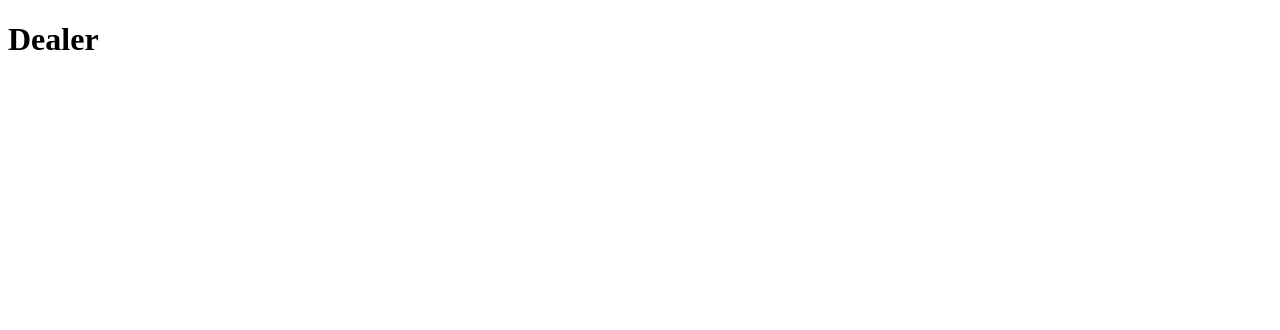
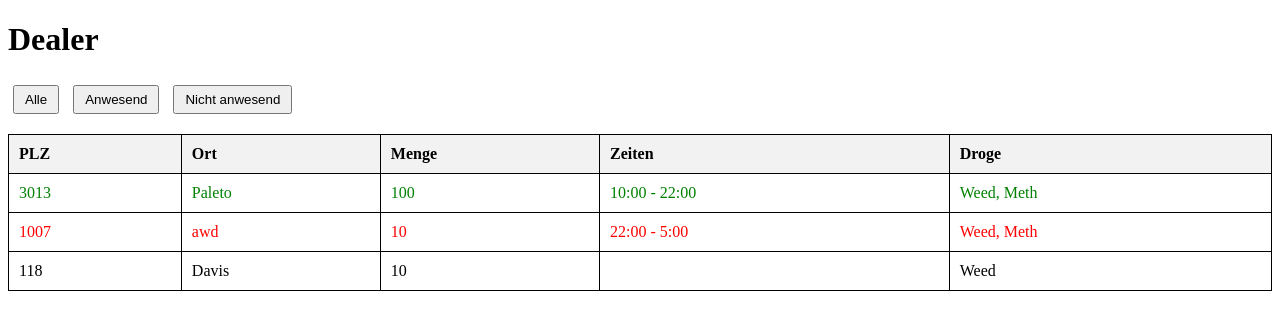
Before and after one commit to TechniccGamingF/LSSRP, a plain HTML site: page index.html in a window 1280 px wide. Drawn offline with Linux system fonts and the light colour scheme.

Commit message:
Index fix admin panel created, all functions created and work (test needed)

```diff
--- /dev/null
+++ b/css/style.css
@@ -0,0 +1,27 @@
+
+#green{
+    color: green;
+}
+#red{
+    color: red;
+}
+table {
+    width: 100%;
+    margin-top: 15px;
+    border-collapse: collapse;
+}
+table, th, td {
+    border: 1px solid black;
+}
+th, td {
+    padding: 10px;
+    text-align: left;
+}
+th {
+    background-color: #f2f2f2;
+}
+.button {
+    padding: 5px 10px;
+    margin: 5px;
+    cursor: pointer;
+}
--- a/data/data.json
+++ b/data/data.json
@@ -1,32 +1,23 @@
 [
     {
-        "PLZ": "1",
-        "Ort": "",
-        "Menge": "1",
-        "Artikel":[
-            {
-                "Droge": "1"
-            }
-        ]
+        "PLZ": "3013",
+        "Ort": "Paleto",
+        "Menge": "100",
+        "Zeiten": "10:00 - 22:00",
+        "Droge": "Weed, Meth"
     },
     {
-        "PLZ": "2",
-        "Ort": "",
-        "Menge": "1",
-        "Artikel":[
-            {
-                "Droge": "1"
-            }
-        ]
+        "PLZ": "1007",
+        "Ort": "awd",
+        "Menge": "10",
+        "Zeiten": "22:00 - 5:00",
+        "Droge": "Weed, Meth"
     },
     {
-        "PLZ": "3",
-        "Ort": "",
-        "Menge": "1",
-        "Artikel":[
-            {
-                "Droge": "1"
-            }
-        ]
+        "PLZ": "118",
+        "Ort": "Davis",
+        "Menge": "10",
+        "Zeiten": "",
+        "Droge": "Weed"
     }
 ]
--- a/index.html
+++ b/index.html
@@ -3,17 +3,18 @@
   <head>
     <meta charset="UTF-8" />
     <meta name="viewport" content="width=device-width, initial-scale=1.0" />
+    <link rel="stylesheet" href="css/style.css">
     <title>LSSRP</title>
+    <script src="js/normal.js"></script>
   </head>
   <body>
-    <h1>Dealer</h1>
+    <div id="content">
+      <h1>Dealer</h1>
+      <input type="button" class="button" id="selectAll" value="Alle" onclick="selectAll()">
+      <input type="button" class="button" value="Anwesend" onclick="onlyAnwesend()">
+      <input type="button" class="button" value="Nicht anwesend" onclick="onlyAbwesend()">
+      <br>
+    </div>
   </body>
 </html>
-
-<script>
-  document.addEventListener("DOMContentLoaded", async () => {
-    const response = await fetch('data/data.json');
-    const data = await response.json();
-    console.log(data);
-  });
-</script>
+<script>document.getElementById("selectAll").click();</script>
--- /dev/null
+++ b/js/normal.js
@@ -0,0 +1,92 @@
+   function selectAll() {
+    fetch("data/data.json")
+    .then(response => response.json())
+    .then(data => {
+        const d = new Date();
+        let htmlAusgabe = "<table><tr><th>PLZ</th><th>Ort</th><th>Menge</th><th>Zeiten</th><th>Droge</th></tr>";
+        for (let i = 0; i < data.length; i++) {
+            const PLZ = data[i].PLZ;
+            const Ort = data[i].Ort;
+            const Menge = data[i].Menge;
+            const Zeiten = data[i].Zeiten;
+            const Droge = data[i].Droge;
+
+            const currentTime = d.getHours() * 60 + d.getMinutes(); // current time in minutes
+            let isNow = false;
+            if (Zeiten) {
+                const [timeStart, timeEnd] = Zeiten.split('-').map(time => {
+                    const [hours, minutes] = time.split(':').map(Number);
+                    return hours * 60 + minutes;
+                });
+                isNow = currentTime >= timeStart && currentTime <= timeEnd;
+            }
+
+            let color = isNow ? 'green' : (Zeiten ? 'red' : 'white');
+            htmlAusgabe += `<tr id=${color}><td>${PLZ}</td><td>${Ort}</td><td>${Menge}</td><td>${Zeiten}</td><td>${Droge}</td></tr>`;
+        }
+        htmlAusgabe += "</table>";
+        document.getElementById('content').innerHTML = `<h1>Dealer</h1><input type="button" class="button" id="selectAll" value="Alle" onclick="selectAll()"> <input type="button" class="button" value="Anwesend" onclick="onlyAnwesend()"> <input type="button" class="button" value="Nicht anwesend" onclick="onlyAbwesend()"> <br>` + htmlAusgabe;
+    });
+}
+function onlyAnwesend() {
+    fetch("data/data.json")
+    .then(response => response.json())
+    .then(data => {
+        let htmlAusgabe = "<table><tr><th>PLZ</th><th>Ort</th><th>Menge</th><th>Zeiten</th><th>Droge</th></tr>";
+        for (let i = 0; i < data.length; i++) {
+            const PLZ = data[i].PLZ;
+            const Ort = data[i].Ort;
+            const Menge = data[i].Menge;
+            const Zeiten = data[i].Zeiten;
+            const Droge = data[i].Droge;
+
+            const currentTime = new Date().getHours() * 60 + new Date().getMinutes(); // current time in minutes
+            let isNow = false;
+            if (Zeiten) {
+                const [timeStart, timeEnd] = Zeiten.split('-').map(time => {
+                    const [hours, minutes] = time.split(':').map(Number);
+                    return hours * 60 + minutes;
+                });
+                isNow = currentTime >= timeStart && currentTime <= timeEnd;
+            }
+
+            if (isNow) {
+                let color = 'green';
+                htmlAusgabe += `<tr id=${color}><td>${PLZ}</td><td>${Ort}</td><td>${Menge}</td><td>${Zeiten}</td><td>${Droge}</td></tr>`;
+            }
+        }
+        htmlAusgabe += "</table>";
+        document.getElementById('content').innerHTML = `<h1>Dealer</h1><input type="button" class="button" id="selectAll" value="Alle" onclick="selectAll()"> <input type="button" class="button" value="Anwesend" onclick="onlyAnwesend()"> <input type="button" class="button" value="Nicht anwesend" onclick="onlyAbwesend()"> <br>` + htmlAusgabe;
+    });
+}
+function onlyAbwesend() {
+    fetch("data/data.json")
+    .then(response => response.json())
+    .then(data => {
+        let htmlAusgabe = "<table><tr><th>PLZ</th><th>Ort</th><th>Menge</th><th>Zeiten</th><th>Droge</th></tr>";
+        for (let i = 0; i < data.length; i++) {
+            const PLZ = data[i].PLZ;
+            const Ort = data[i].Ort;
+            const Menge = data[i].Menge;
+            const Zeiten = data[i].Zeiten;
+            const Droge = data[i].Droge;
+
+            const currentTime = new Date().getHours() * 60 + new Date().getMinutes(); // current time in minutes
+            let isNow = false;
+            if (Zeiten) {
+                const [timeStart, timeEnd] = Zeiten.split('-').map(time => {
+                    const [hours, minutes] = time.split(':').map(Number);
+                    return hours * 60 + minutes;
+                });
+                isNow = currentTime >= timeStart && currentTime <= timeEnd;
+            }
+
+            if (!isNow) {
+                let color = 'red';
+                htmlAusgabe += `<tr id=${color}><td>${PLZ}</td><td>${Ort}</td><td>${Menge}</td><td>${Zeiten}</td><td>${Droge}</td></tr>`;
+            }
+        }
+        htmlAusgabe += "</table>";
+        document.getElementById('content').innerHTML = `<h1>Dealer</h1><input type="button" class="button" id="selectAll" value="Alle" onclick="selectAll()"> <input type="button" class="button" value="Anwesend" onclick="onlyAnwesend()"> <input type="button" class="button" value="Nicht anwesend" onclick="onlyAbwesend()"> <br>` + htmlAusgabe;
+    });
+}
```
Also changed, not shown: admin/index.html (added, +47 -0 lines), js/admin.js (added, +77 -0 lines), admin/admin.html (deleted).
